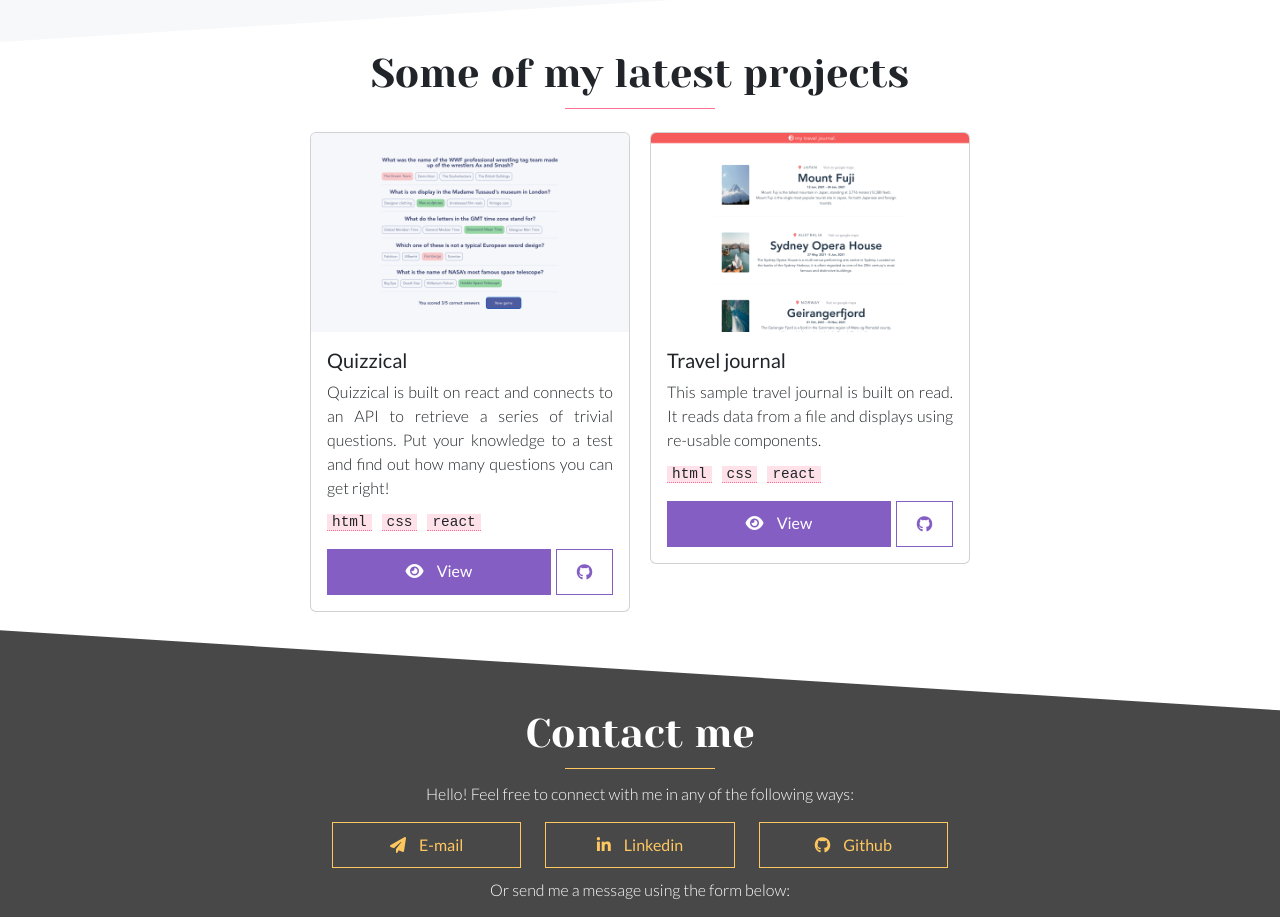
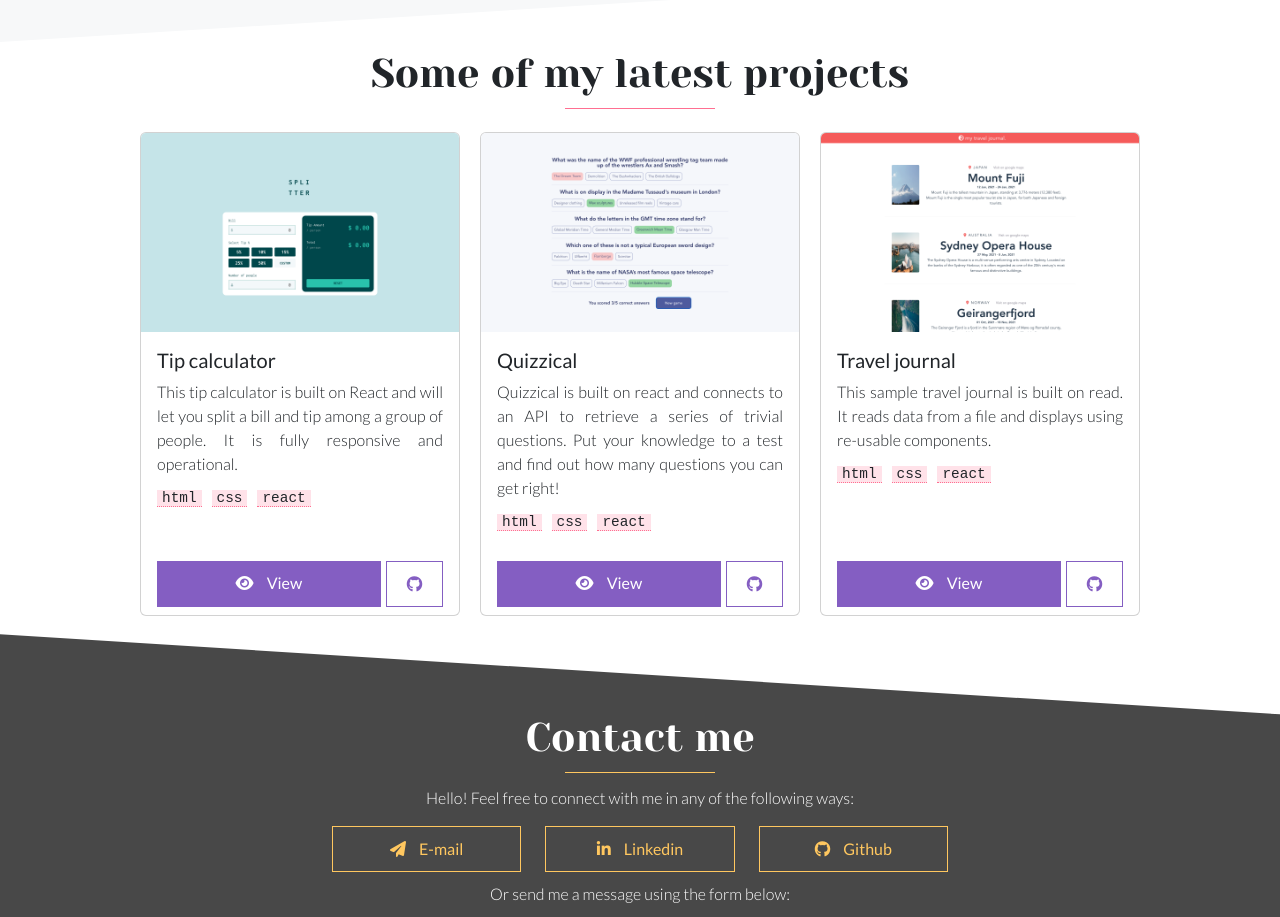
Before and after one commit to belenwebdev/portfolio, an Angular app: page / in a window 1280 px wide. Shown: the part 1660-2577 px from the top of the page. Built offline with nearby package versions, Linux system fonts and the light colour scheme.

Commit message:
add tip calculator

```diff
--- a/src/app/sections/work/work-card/work-card.component.html
+++ b/src/app/sections/work/work-card/work-card.component.html
@@ -6,7 +6,8 @@
         <p class="tags">
           <span *ngFor="let tag of project.tags" class="highlight">{{ tag }}</span>
         </p>
-        <div class="d-flex flex-row justify-content-space-between">
+    </div>
+    <div class="card-footer d-flex flex-row justify-content-space-between">
         <a [href]="project.url" target="_blank" class="btn btn-primary half-width">
             <i class="fa fa-solid fa-eye"></i>
             View
@@ -16,4 +17,3 @@
         </a>
     </div>
 </div>
-</div>
--- a/src/app/sections/work/work-card/work-card.component.scss
+++ b/src/app/sections/work/work-card/work-card.component.scss
@@ -1,6 +1,9 @@
 .card {
     margin:10px;
     max-width: 20rem;
+    height: 100%;
+    display: flex;
+    flex-direction: column;
 
     @media (max-width:780px){
       max-width: 90%;
@@ -28,4 +31,19 @@
         background-image: linear-gradient(rgba(0, 0, 0, 0.2) 0 0);
         color: white;
     }
+
+    .card-body{
+        flex-grow:1;
+        padding-bottom: 0;
+    }
+
+    .tags {
+        padding-bottom:0;
+        margin-bottom:0;
+    }
+
+    .card-footer{
+        background-color: transparent;
+        border: 0;
+    }
 }
--- a/src/app/sections/work/work.component.scss
+++ b/src/app/sections/work/work.component.scss
@@ -6,6 +6,7 @@ section {
   display: flex;
   flex-direction: row;
   justify-content: center;
+  padding-bottom: 20px;
 
   @media (max-width:780px){
     flex-direction: column;
--- a/src/app/sections/work/work.component.ts
+++ b/src/app/sections/work/work.component.ts
@@ -8,6 +8,14 @@ import { Component, OnInit } from '@angular/core';
 export class WorkComponent implements OnInit {
 
   projects = [
+    {
+      name: 'Tip calculator',
+      description: 'This tip calculator is built on React and will let you split a bill and tip among a group of people. It is fully responsive and operational.',
+      image:'tip-calculator.png',
+      tags: ['html','css','react'],
+      url:'https://tip-calculator-9de5c7.netlify.app/',
+      github:'https://github.com/belenwebdev/tip-calculator'
+    },
     {
       name: 'Quizzical',
       description: 'Quizzical is built on react and connects to an API to retrieve a series of trivial questions. Put your knowledge to a test and find out how many questions you can get right!',
```
Also changed, not shown: src/assets/img/tip-calculator.png (added). Lines whose indentation alone changed are shown as unchanged.
